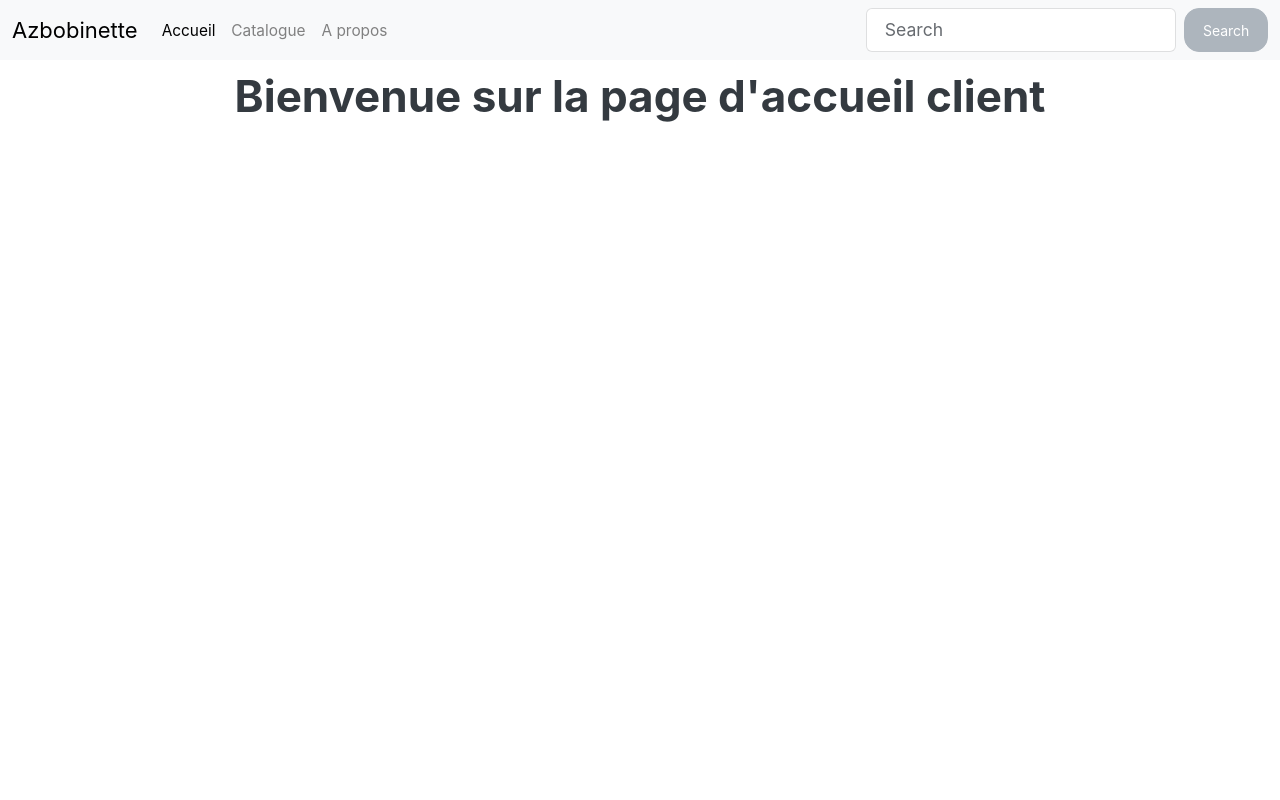
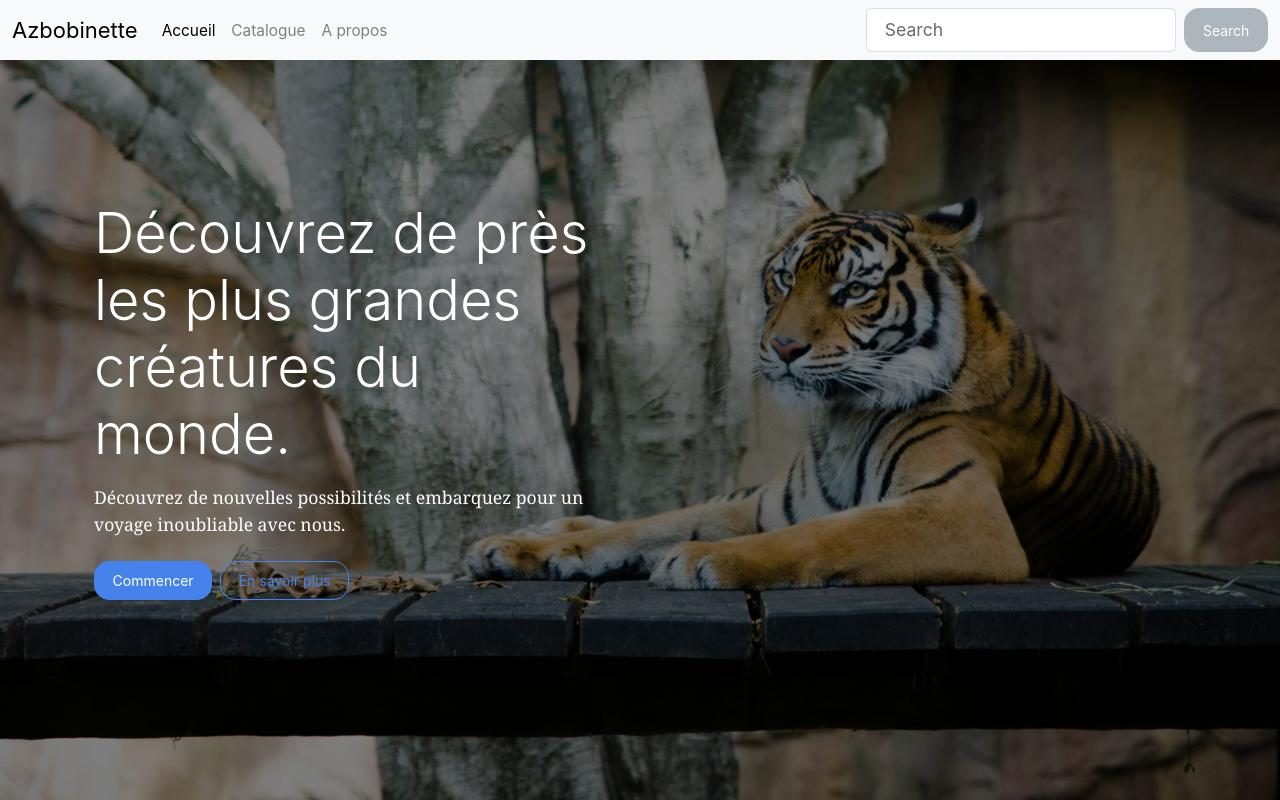
Before and after one commit to RyanAmmarKhodja/azbobinette, a React (Create React App) app in the folder frontend/: page / in a window 1280 px wide. Built offline with nearby package versions, Linux system fonts and the light colour scheme.

Commit message:
Added Hero page

```diff
--- a/frontend/src/components/admin/AdminNavbar.js
+++ b/frontend/src/components/admin/AdminNavbar.js
@@ -43,9 +43,9 @@ const AdminNavbar = () => {
             <span className="navbar-toggler-icon"></span>
           </button>
           <div className="collapse navbar-collapse" id="navbarColor03">
-            <ul class="navbar-nav me-auto">
-              <li class="nav-item">
-                <a class="nav-link active" href="#">
+            <ul className="navbar-nav me-auto">
+              <li className="nav-item">
+                <a className="nav-link active" href="#">
                   <NavLink
                     to="/"
                     style={({ isActive }) => ({
@@ -55,11 +55,11 @@ const AdminNavbar = () => {
                   >
                     Accueil
                   </NavLink>
-                  <span class="visually-hidden">(current)</span>
+                  <span className="visually-hidden">(current)</span>
                 </a>
               </li>
-              <li class="nav-item">
-                <a class="nav-link" href="#">
+              <li className="nav-item">
+                <a className="nav-link" href="#">
                   <NavLink
                     to="/catalogue"
                     style={({ isActive }) => ({
@@ -73,8 +73,8 @@ const AdminNavbar = () => {
 
               </li>
 
-              <li class="nav-item">
-                <a class="nav-link" href="#">
+              <li className="nav-item">
+                <a className="nav-link" href="#">
                   <NavLink
                     to="/about"
                     style={({ isActive }) => ({
--- a/frontend/src/components/client/ClientNavbar.js
+++ b/frontend/src/components/client/ClientNavbar.js
@@ -4,15 +4,15 @@ import { NavLink } from "react-router-dom";
 const ClientNavbar = () => {
   return (
     <>
-      <nav class="navbar navbar-expand-lg bg-light" style={{position:"fixed",width:"100vw"}} data-bs-theme="light">
-        <div class="container-fluid">
-          <a class="navbar-brand" href="#">
+      <nav className="navbar navbar-expand-lg bg-light" style={{position:"fixed",width:"100vw"}} data-bs-theme="light">
+        <div className="container-fluid">
+          <a className="navbar-brand">
             <NavLink to="/" style={{ textDecoration: "none", color: "black" }}>
               Azbobinette
             </NavLink>
           </a>
           <button
-            class="navbar-toggler"
+            className="navbar-toggler"
             type="button"
             data-bs-toggle="collapse"
             data-bs-target="#navbarColor03"
@@ -20,12 +20,12 @@ const ClientNavbar = () => {
             aria-expanded="false"
             aria-label="Toggle navigation"
           >
-            <span class="navbar-toggler-icon"></span>
+            <span className="navbar-toggler-icon"></span>
           </button>
-          <div class="collapse navbar-collapse" id="navbarColor03">
-            <ul class="navbar-nav me-auto">
-              <li class="nav-item">
-                <a class="nav-link active" href="#">
+          <div className="collapse navbar-collapse" id="navbarColor03">
+            <ul className="navbar-nav me-auto">
+              <li className="nav-item">
+                <a className="nav-link active" href="#">
                   <NavLink
                     to="/"
                     style={({ isActive }) => ({
@@ -35,11 +35,11 @@ const ClientNavbar = () => {
                   >
                     Accueil
                   </NavLink>
-                  <span class="visually-hidden">(current)</span>
+                  <span className="visually-hidden">(current)</span>
                 </a>
               </li>
-              <li class="nav-item">
-                <a class="nav-link" href="#">
+              <li className="nav-item">
+                <a className="nav-link" href="#">
                   <NavLink
                     to="/catalogue"
                     style={({ isActive }) => ({
@@ -53,8 +53,8 @@ const ClientNavbar = () => {
 
               </li>
 
-              <li class="nav-item">
-                <a class="nav-link" href="#">
+              <li className="nav-item">
+                <a className="nav-link" href="#">
                   <NavLink
                     to="/about"
                     style={({ isActive }) => ({
@@ -68,13 +68,13 @@ const ClientNavbar = () => {
               </li>
 
             </ul>
-            <form class="d-flex">
+            <form className="d-flex">
               <input
-                class="form-control me-sm-2"
+                className="form-control me-sm-2"
                 type="search"
                 placeholder="Search"
               />
-              <button class="btn btn-secondary my-2 my-sm-0" type="submit">
+              <button className="btn btn-secondary my-2 my-sm-0" type="submit">
                 Search
               </button>
             </form>
--- /dev/null
+++ b/frontend/src/components/client/Hero.js
@@ -0,0 +1,38 @@
+import React from "react";
+
+const Hero = () => {
+  const overlayColor = "rgba(0, 0, 0, 0.5)";
+  return (
+    <div
+      className="hero-background d-flex align-items-center justify-content-center text-white text-center"
+      style={{
+        backgroundImage: `linear-gradient(${overlayColor}, ${overlayColor}), url(hero.jpg)`,
+        backgroundSize: "cover",
+        backgroundPosition: "center",
+        height: "100vh",
+      }}
+    >
+      <div className="container row" style={{ textAlign: "start" }}>
+        <div className="col">
+          <h1 className="mb-3 display-4 font-weight-bold">
+            Découvrez de près les plus grandes créatures du monde.
+          </h1>
+
+          <p className="mb-4 white">
+            Découvrez de nouvelles possibilités et embarquez pour un voyage
+            inoubliable avec nous.
+          </p>
+
+          <button className="btn btn-primary">Commencer</button>
+          <button className="btn btn-outline-primary mx-2">
+            En savoir plus
+          </button>
+        </div>
+        <div className="col">
+            </div>
+      </div>
+    </div>
+  );
+};
+
+export default Hero;
--- a/frontend/src/layouts/ClientLayout.js
+++ b/frontend/src/layouts/ClientLayout.js
@@ -5,7 +5,7 @@ export default function ClientLayout() {
   return (
     <>
       <PublicNavbar />
-      <div style={{ padding: "20px", paddingTop: "70px"}}>
+      <div >
         <Outlet />
       </div>
     </>
--- a/frontend/src/pages/admin/Login.js
+++ b/frontend/src/pages/admin/Login.js
@@ -1,12 +1,13 @@
 import React, { useState, useEffect } from "react";
 import { useAuth } from "../../AuthProvider";
 import { useNavigate } from "react-router-dom";
+import Loading from "../../components/Loading";
 
 export default function Login() {
   const [email, setEmail] = useState("");
   const [password, setPassword] = useState("");
   const [error, setError] = useState(null);
-
+  const [loading, setLoading] = useState(false);
   const navigate = useNavigate();
   const auth = useAuth();
 
@@ -17,12 +18,15 @@ export default function Login() {
   });
 
   const submit = async (e) => {
+    setLoading(true);
     e.preventDefault();
     try {
       await auth.login(email, password);
       console.log("Logged in", auth.user);
     } catch (err) {
       setError(err.response?.data?.message || "Login failed");
+    } finally {
+      setLoading(false);
     }
   };
 
@@ -84,16 +88,17 @@ export default function Login() {
               Log In
             </button>
 
+    <Loading loading={loading} />
             {/* Error Message */}
             {error && (
-              <div class="alert alert-dismissible alert-danger mt-5">
+              <div className="alert alert-dismissible alert-danger mt-5">
                 <button
                   type="button"
-                  class="btn-close"
+                  className="btn-close"
                   data-bs-dismiss="alert"
                 ></button>
                 <strong>Oh snap!</strong>{" "}
-                <a href="#" class="alert-link">
+                <a href="#" className="alert-link">
                   {error}
                 </a>
               </div>
--- a/frontend/src/pages/client/Home.js
+++ b/frontend/src/pages/client/Home.js
@@ -1,10 +1,11 @@
 import React from 'react'
+import Hero from '../../components/client/Hero'
 
 const Home = () => {
   return (
-    <div>
-        <h1>Bienvenue sur la page d'accueil client</h1>
-    </div>
+    <>
+      <Hero />
+    </>
   )
 }
 
```
Also changed, not shown: frontend/public/hero.jpg (added).
